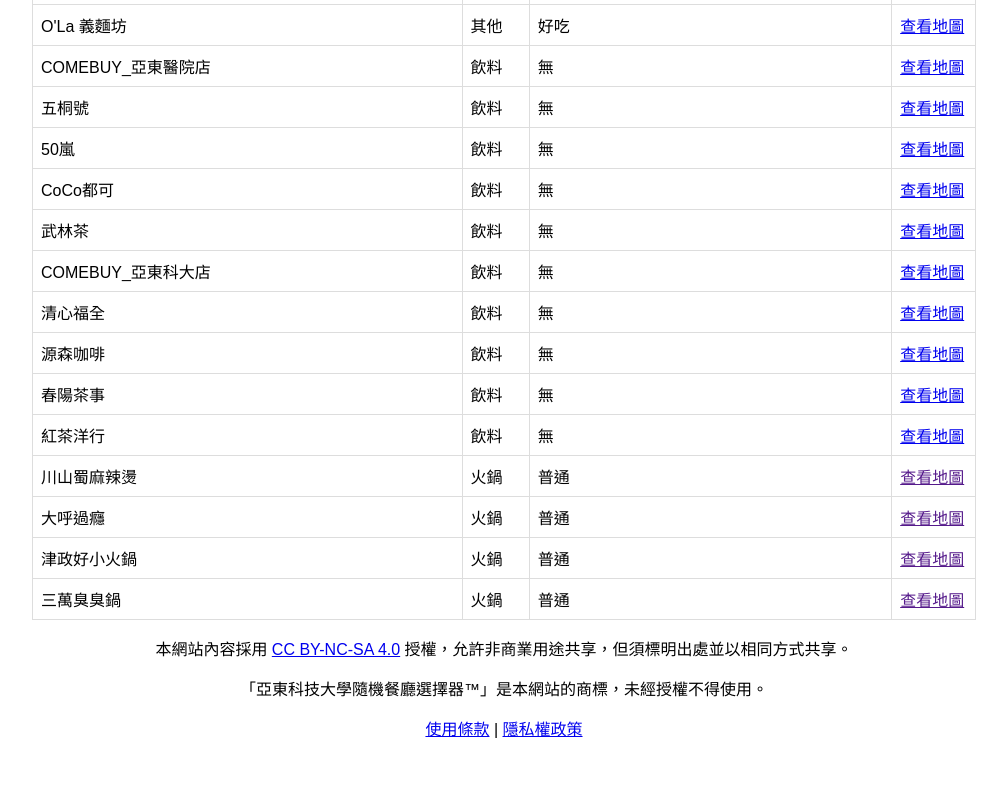
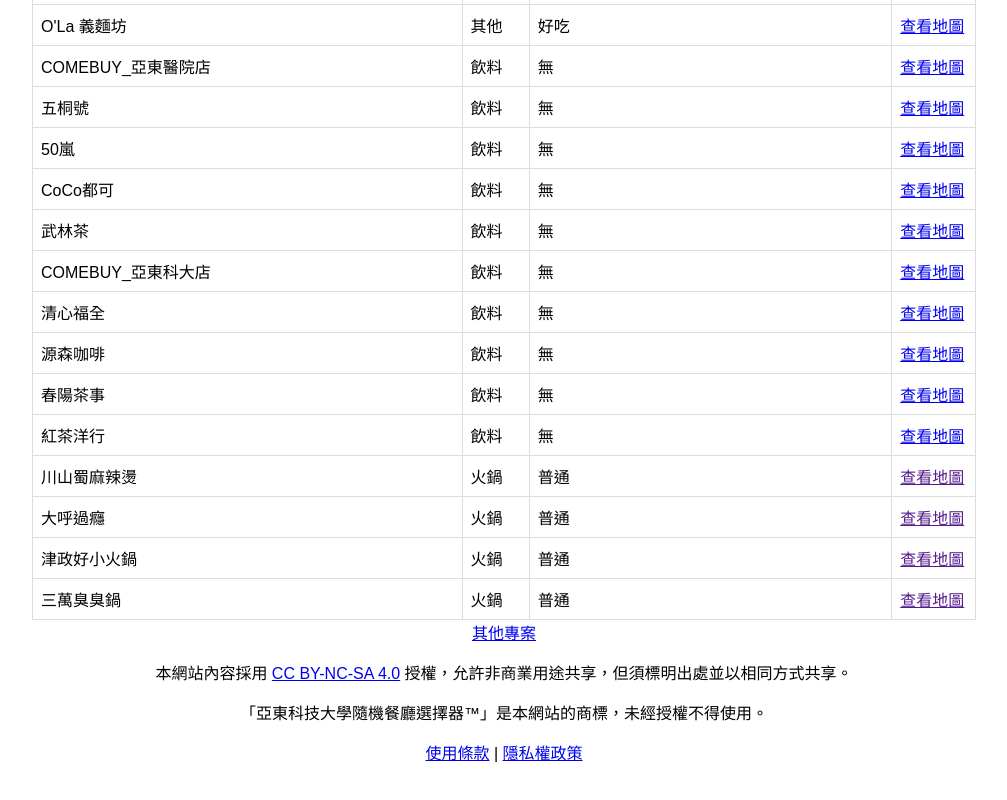
Before and after one commit to lai9422/lai9422.github.io, a plain HTML site: page index.html in a window 1280 px wide. Shown: the part 4079-4879 px from the top of the page, without its empty margins (136-1143 px from the left). Drawn offline with nearby package versions, Linux system fonts and the light colour scheme.

Commit message:
Update index.html

```diff
--- a/index.html
+++ b/index.html
@@ -214,6 +214,7 @@
 
         populateTable();
     </script>
+	<a href="aeust.html">其他專案</a>
 	<p>本網站內容採用 <a href="https://creativecommons.org/licenses/by-nc-sa/4.0/deed.zh_TW" target="_blank">CC BY-NC-SA 4.0</a> 授權，允許非商業用途共享，但須標明出處並以相同方式共享。</p>
 <p>「亞東科技大學隨機餐廳選擇器™」是本網站的商標，未經授權不得使用。</p>
 <a href="https://support.easystore.co/zh-tw/article/44cq56e5pys44cr5pyn5yuz5qkd5qy56e5pys-c1q9kg/?utm_source=chatgpt.com">使用條款</a> | <a href="https://simular.co/blog/post/privacy-policy-template?utm_source=chatgpt.com">隱私權政策</a>
```
